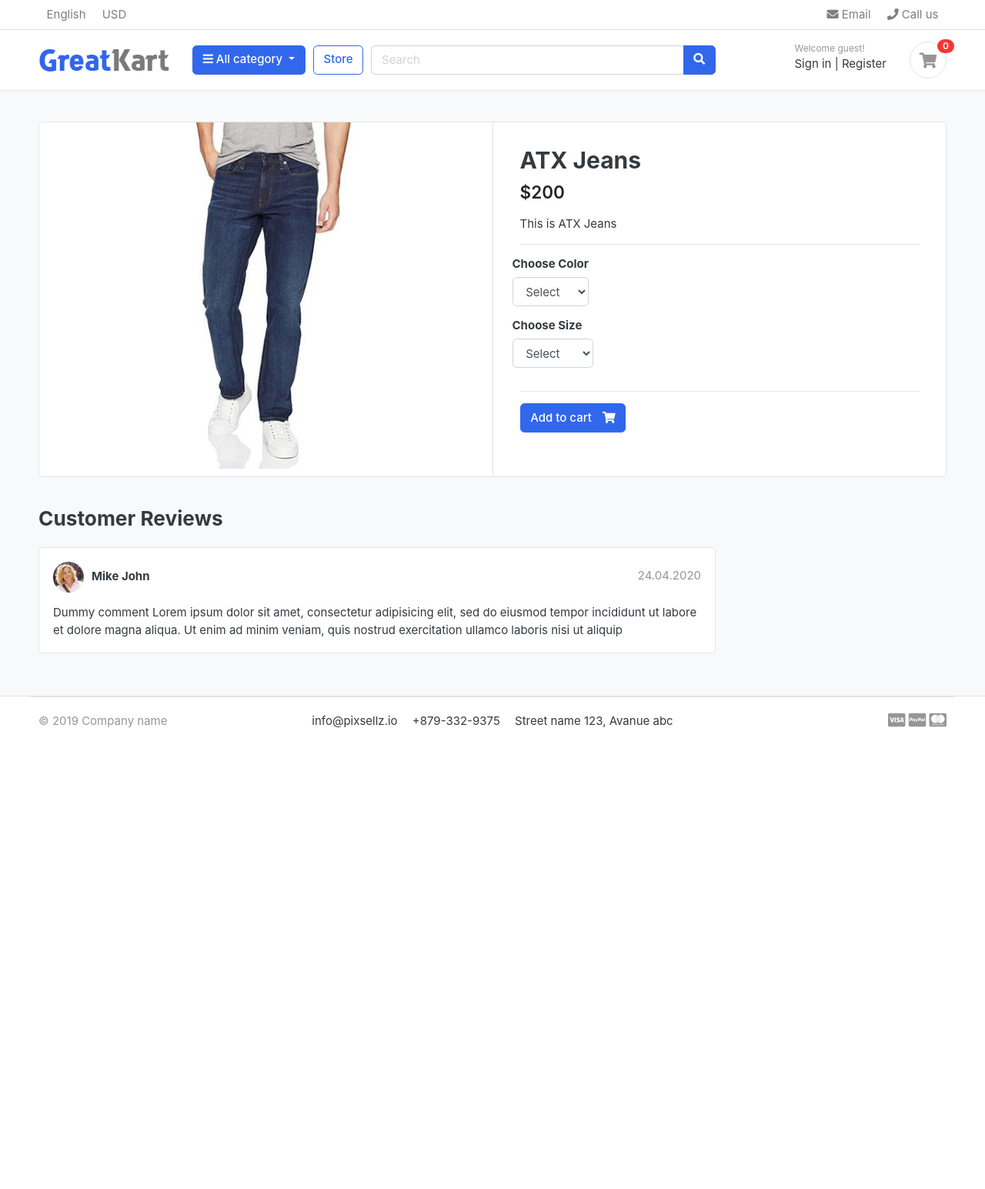
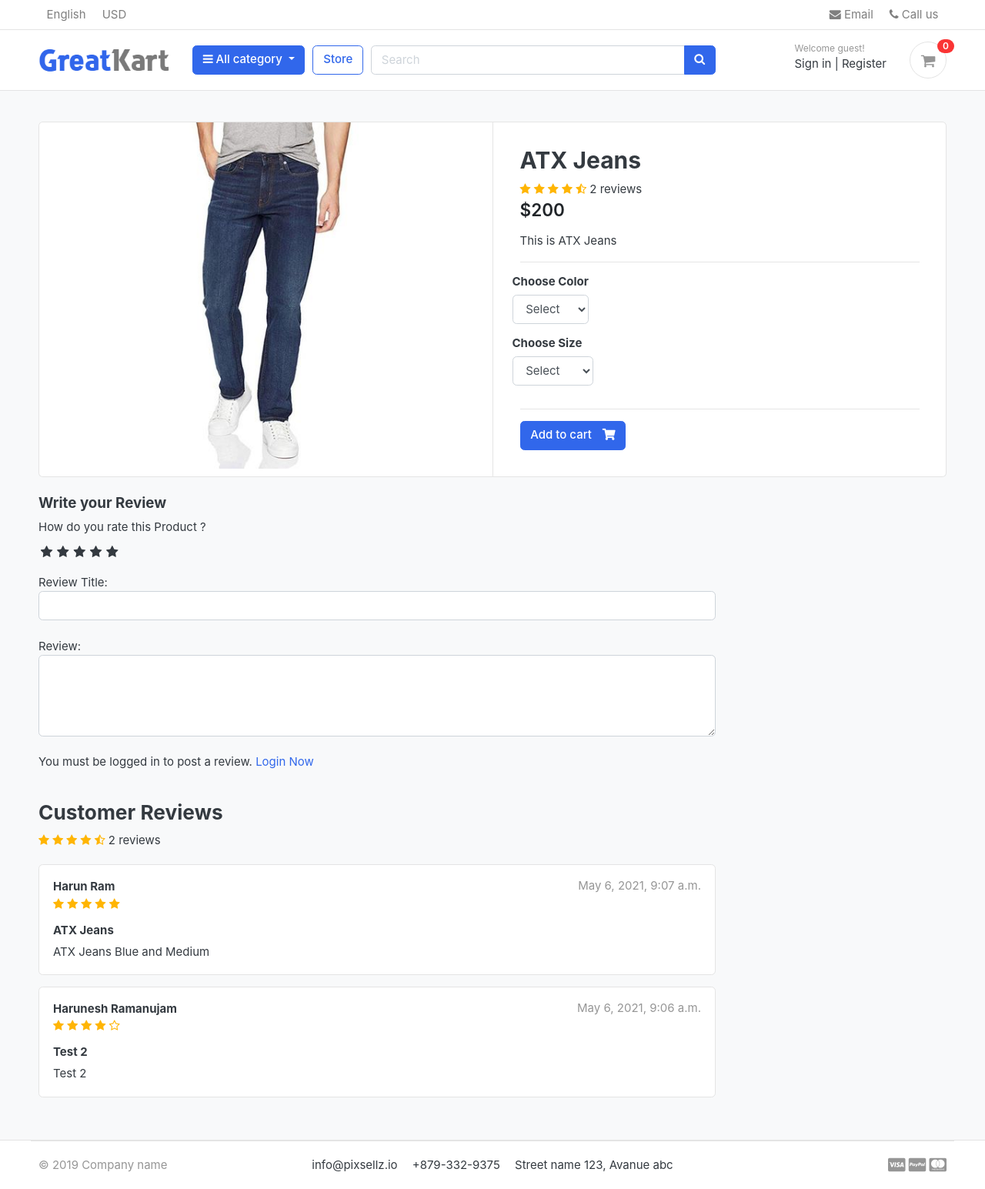
Before and after one commit to harryr456/SamplecartDjango, a Django app: a page that uses templates/base.html in a window 1280 px wide. Shown: the whole page at 77% size. Before the commit the page ends 946 px from the top, so only its background shows below. Run offline with Django 3.2, Linux system fonts and the light colour scheme; data comes from the database, SQL or seed files in the repository; both versions use the stored data as it was after the commit; some libraries are stand-ins or nearby versions; some web fonts are replaced.

Commit message:
Reviews and Ratings

```diff
--- a/accounts/models.py
+++ b/accounts/models.py
@@ -62,6 +62,9 @@ class Account(AbstractBaseUser):
 	def __str__(self):
 		return self.email
 
+	def full_name(self):
+		return f'{self.first_name} {self.last_name}'
+
 	def has_perm(self, perm, obj=None):
 		return self.is_admin
 
--- /dev/null
+++ b/samplekart/static/css/custom.css
@@ -0,0 +1,61 @@
+/* Hide Radio button */
+.rate > input{
+  display: none;
+}
+
+.rate{
+  display: inline-block;;
+  border: 0;
+}
+
+.rate > label{
+  float: right;
+}
+
+/* Showing the stars */
+.rate > label:before{
+  display: inline-block;
+  font-size: 1.1rem;
+  font-family: FontAwesome;
+  content: "\f005";
+  margin:0;
+  padding:0.3rem .2rem;
+  cursor: pointer;
+}
+
+/* Half star */
+.rate .half:before{
+  content: "\f089";
+  position: absolute;
+  padding-right: 0;
+}
+
+/* Click and hover */
+input:checked ~ label, label:hover ~ label{
+  color: #ffb503;
+}
+
+/* hover hightlight */
+input:checked + label:hover, input:checked ~ label:hover,input:checked ~ label:hover ~ label,
+label:hover ~ input:checked ~ label{
+  color: #cc9000;
+}
+
+.rating-star i{
+  color: #ffb503 !important;
+}
+
+ul.thumb{
+  margin:0 auto;
+  padding: 0;
+  float: left;
+}
+ul.thumb li{
+  list-style: none;
+  margin: 10px;
+}
+ul.thumb li img{
+  width: 80px;
+  height: 80px;
+  border: 1px solid grey;
+}
--- a/samplekart/static/js/script.js
+++ b/samplekart/static/js/script.js
@@ -52,7 +52,9 @@ $(document).ready(function() {
 	} // end if
 
 
-
+setTimeout(function(){
+    $('#message').fadeOut('slow');
+}, 4500)
 
 
 });
--- a/store/admin.py
+++ b/store/admin.py
@@ -1,5 +1,5 @@
 from django.contrib import admin
-from .models import Product, Variation
+from .models import Product, Variation, ReviewRating
 
 # Register your models here.
 
@@ -17,3 +17,4 @@ class VariationAdmin(admin.ModelAdmin):
 
 admin.site.register(Product, ProductAdmin)
 admin.site.register(Variation, VariationAdmin)
+admin.site.register(ReviewRating)
--- a/store/urls.py
+++ b/store/urls.py
@@ -6,4 +6,5 @@ urlpatterns = [
     path('category/<slug:category_slug>/', views.store, name='products_by_category'),
     path('category/<slug:category_slug>/<slug:product_slug>', views.product_detail, name='product_detail'),
     path('search/', views.search, name='search'),
+    path('submit_review/<int:product_id>/', views.submit_review, name='submit_review'),
 ]
--- a/store/views.py
+++ b/store/views.py
@@ -1,6 +1,10 @@
-from django.shortcuts import render, get_object_or_404
-from .models import Product
+from django.shortcuts import render, get_object_or_404, redirect
+from .models import Product, ReviewRating
+from .forms import ReviewForm
 from category.models import Category
+from orders.models import OrderProduct
+from django.contrib import messages
+from django.contrib.auth.decorators import login_required
 from carts.models import CartItem
 from carts.views import _cart_id
 from django.core.paginator import EmptyPage, PageNotAnInteger, Paginator
@@ -43,9 +47,23 @@ def product_detail(request, category_slug, product_slug):
 	except Exception as e:
 		raise e
 
+	if request.user.is_authenticated:
+		try:
+			orderproduct = OrderProduct.objects.filter(user=request.user, product_id=single_product.id).exists()
+		except OrderProduct.DoesNotExist:
+			orderproduct = None
+	else:
+		orderproduct = None
+
+	# Get All Reviews
+	reviews = ReviewRating.objects.filter(product_id=single_product.id, status=True)
+
+
 	context = {
 		'single_product': single_product,
 		'in_cart': in_cart,
+		'orderproduct': orderproduct,
+		'reviews': reviews,
 	}
 	return render(request, 'store/product_detail.html', context)
 
@@ -60,3 +78,27 @@ def search(request):
 		'product_count': product_count,
 	}
 	return render(request, 'store/store.html', context)
+
+@login_required(login_url='login')
+def submit_review(request, product_id):
+	url = request.META.get('HTTP_REFERER')
+	if request.method == 'POST':
+		try:
+			reviews = ReviewRating.objects.get(user__id=request.user.id, product__id=product_id)
+			form = ReviewForm(request.POST, instance=reviews)
+			form.save()
+			messages.success(request, 'Thank you! Your Review has been updated')
+			return redirect(url)
+		except ReviewRating.DoesNotExist:
+			form = ReviewForm(request.POST)
+			if form.is_valid():
+				data = ReviewRating()
+				data.subject = form.cleaned_data['subject']
+				data.rating = form.cleaned_data['rating']
+				data.review = form.cleaned_data['review']
+				data.ip = request.META.get('REMOTE_ADDR')
+				data.product_id = product_id
+				data.user_id = request.user.id
+				data.save()
+				messages.success(request, 'Thank you! Your Review has been submitted')
+				return redirect(url)
--- a/templates/base.html
+++ b/templates/base.html
@@ -24,6 +24,13 @@
 <!-- custom style -->
 <link href="{% static 'css/ui.css' %}" rel="stylesheet" type="text/css"/>
 <link href="{% static 'css/responsive.css' %}" rel="stylesheet" media="only screen and (max-width: 1200px)" />
+
+
+<script src="https://cdnjs.cloudflare.com/ajax/libs/tether/1.4.0/js/tether.min.js" integrity="sha384-DztdAPBWPRXSA/3eYEEUWrWCy7G5KFbe8fFjk5JAIxUYHKkDx6Qin1DkWx51bBrb" crossorigin="anonymous"></script>
+
+
+<link href="{% static 'css/custom.css' %}" rel="stylesheet" type="text/css"/>
+<link rel="stylesheet" href="https://cdnjs.cloudflare.com/ajax/libs/font-awesome/4.7.0/css/font-awesome.min.css">
 
 <!-- custom javascript -->
 <script src="{% static 'js/script.js' %}" type="text/javascript"></script>
--- a/templates/store/product_detail.html
+++ b/templates/store/product_detail.html
@@ -25,6 +25,16 @@
 			<article class="content-body">
 
 			<h2 class="title">{{ single_product.product_name }}</h2>
+			<div class="rating-star">
+				<span>
+					<i class="fa fa-star{% if single_product.averageReview < 0.5 %}-o{% elif single_product.averageReview >= 0.5 and single_product.averageReview < 1 %}-half-o {% endif %}" aria-hidden="true"></i>
+					<i class="fa fa-star{% if single_product.averageReview < 1.5 %}-o{% elif single_product.averageReview >= 1.5 and single_product.averageReview < 2 %}-half-o {% endif %}" aria-hidden="true"></i>
+					<i class="fa fa-star{% if single_product.averageReview < 2.5 %}-o{% elif single_product.averageReview >= 2.5 and single_product.averageReview < 3 %}-half-o {% endif %}" aria-hidden="true"></i>
+					<i class="fa fa-star{% if single_product.averageReview < 3.5 %}-o{% elif single_product.averageReview >= 3.5 and single_product.averageReview < 4 %}-half-o {% endif %}" aria-hidden="true"></i>
+					<i class="fa fa-star{% if single_product.averageReview < 4.5 %}-o{% elif single_product.averageReview >= 4.5 and single_product.averageReview < 5 %}-half-o {% endif %}" aria-hidden="true"></i>
+					<span>{{ single_product.countReview }} reviews </span>
+				</span>
+			</div>
 
 			<div class="mb-3">
 				<var class="price h4">${{ single_product.price }}</var>
@@ -77,29 +87,94 @@
 <div class="row">
 			<div class="col-md-9">
 
+
+
+	<form action="{% url 'submit_review' single_product.id %}" method="POST">
+		{% csrf_token %}
+		<h5> Write your Review </h5>
+
+		<div>
+			<!-- Rating Stars -->
+			<label>How do you rate this Product ?</label>
+			<br>
+			<div class="rate">
+				<input type="radio" name="rating" id="rating10" value="5" required /><label for="rating10" title="5"></label>
+				<input type="radio" name="rating" id="rating9" value="4.5" required /><label for="rating9" title="4.5" class="half"></label>
+				<input type="radio" name="rating" id="rating8" value="4" required /><label for="rating8" title="4"></label>
+				<input type="radio" name="rating" id="rating7" value="3.5" required /><label for="rating7" title="3.5" class="half"></label>
+				<input type="radio" name="rating" id="rating6" value="3" required /><label for="rating6" title="3"></label>
+				<input type="radio" name="rating" id="rating5" value="2.5" required /><label for="rating5" title="2.5" class="half"></label>
+				<input type="radio" name="rating" id="rating4" value="2" required /><label for="rating4" title="2"></label>
+				<input type="radio" name="rating" id="rating3" value="1.5" required /><label for="rating3" title="1.5" class="half"></label>
+				<input type="radio" name="rating" id="rating2" value="1" required /><label for="rating2" title="1"></label>
+				<input type="radio" name="rating" id="rating1" value="0.5" required /><label for="rating1" title="0.5" class="half"></label>
+			</div>
+
+			<br>
+
+			Review Title:
+			<input type="text" class="form-control" name="subject">
+			<br>
+			Review:
+			<textarea name="review" rows="4" class="form-control"></textarea>
+			<br>
+			{% if user.is_authenticated %}
+				{% if orderproduct %}
+					<input type="submit" value="Submit Review" class="btn btn-primary">
+				{% else %}
+					<p> You must be purchase this product to post a review.</p>
+				{% endif %}
+			{% else %}
+			<p> You must be logged in to post a review. <span><a href="{% url 'login' %}">Login Now</a></span> </p>
+			{% endif %}
+		</div>
+
+		{% include 'includes/alerts.html' %}
+	</form>
+
+	<br>
+
 	<header class="section-heading">
+
 		<h3>Customer Reviews </h3>
+			<div class="rating-star">
+				<span>
+					<i class="fa fa-star{% if single_product.averageReview < 0.5 %}-o{% elif single_product.averageReview >= 0.5 and single_product.averageReview < 1 %}-half-o {% endif %}" aria-hidden="true"></i>
+					<i class="fa fa-star{% if single_product.averageReview < 1.5 %}-o{% elif single_product.averageReview >= 1.5 and single_product.averageReview < 2 %}-half-o {% endif %}" aria-hidden="true"></i>
+					<i class="fa fa-star{% if single_product.averageReview < 2.5 %}-o{% elif single_product.averageReview >= 2.5 and single_product.averageReview < 3 %}-half-o {% endif %}" aria-hidden="true"></i>
+					<i class="fa fa-star{% if single_product.averageReview < 3.5 %}-o{% elif single_product.averageReview >= 3.5 and single_product.averageReview < 4 %}-half-o {% endif %}" aria-hidden="true"></i>
+					<i class="fa fa-star{% if single_product.averageReview < 4.5 %}-o{% elif single_product.averageReview >= 4.5 and single_product.averageReview < 5 %}-half-o {% endif %}" aria-hidden="true"></i>
+					<span>{{ single_product.countReview }} reviews </span>
+				</span>
+			</div>
 
 	</header>
-
+	{% for review in reviews %}
 	<article class="box mb-3">
 		<div class="icontext w-100">
-			<img src="{% static './images/avatars/avatar1.jpg' %}" class="img-xs icon rounded-circle">
+
 			<div class="text">
-				<span class="date text-muted float-md-right">24.04.2020 </span>
-				<h6 class="mb-1">Mike John </h6>
-
-			</div>
-		</div> <!-- icontext.// -->
+				<span class="date text-muted float-md-right">{{ review.updated_at }} </span>
+				<h6 class="mb-1"> {{ review.user.full_name }} </h6>
+				<div class="rating-star">
+					<span>
+						<i class="fa fa-star{% if review.rating == 0.5 %}-half-o{% elif review.rating < 1 %}-o {% endif %}" aria-hidden="true"></i>
+						<i class="fa fa-star{% if review.rating == 1.5 %}-half-o{% elif review.rating < 2 %}-o {% endif %}" aria-hidden="true"></i>
+						<i class="fa fa-star{% if review.rating == 2.5 %}-half-o{% elif review.rating < 3 %}-o {% endif %}" aria-hidden="true"></i>
+						<i class="fa fa-star{% if review.rating == 3.5 %}-half-o{% elif review.rating < 4 %}-o {% endif %}" aria-hidden="true"></i>
+						<i class="fa fa-star{% if review.rating == 4.5 %}-half-o{% elif review.rating < 5 %}-o {% endif %}" aria-hidden="true"></i>
+					</span>
+				</div>
+			</div> <!-- icontext.// -->
+		</div>
 		<div class="mt-3">
+			<h6> {{ review.subject }} </h6>
 			<p>
-				Dummy comment Lorem ipsum dolor sit amet, consectetur adipisicing elit, sed do eiusmod
-				tempor incididunt ut labore et dolore magna aliqua. Ut enim ad minim veniam,
-				quis nostrud exercitation ullamco laboris nisi ut aliquip
+				{{ review.review }}
 			</p>
 		</div>
 	</article>
-
+	{% endfor %}
 
 
 	</div> <!-- col.// -->
```
Also changed, not shown: static/css/custom.css (added, +61 -0 lines), store/forms.py (added, +7 -0 lines), store/models.py (+30 -0 lines), db.sqlite3, store/migrations/0003_reviewrating.py (added).
